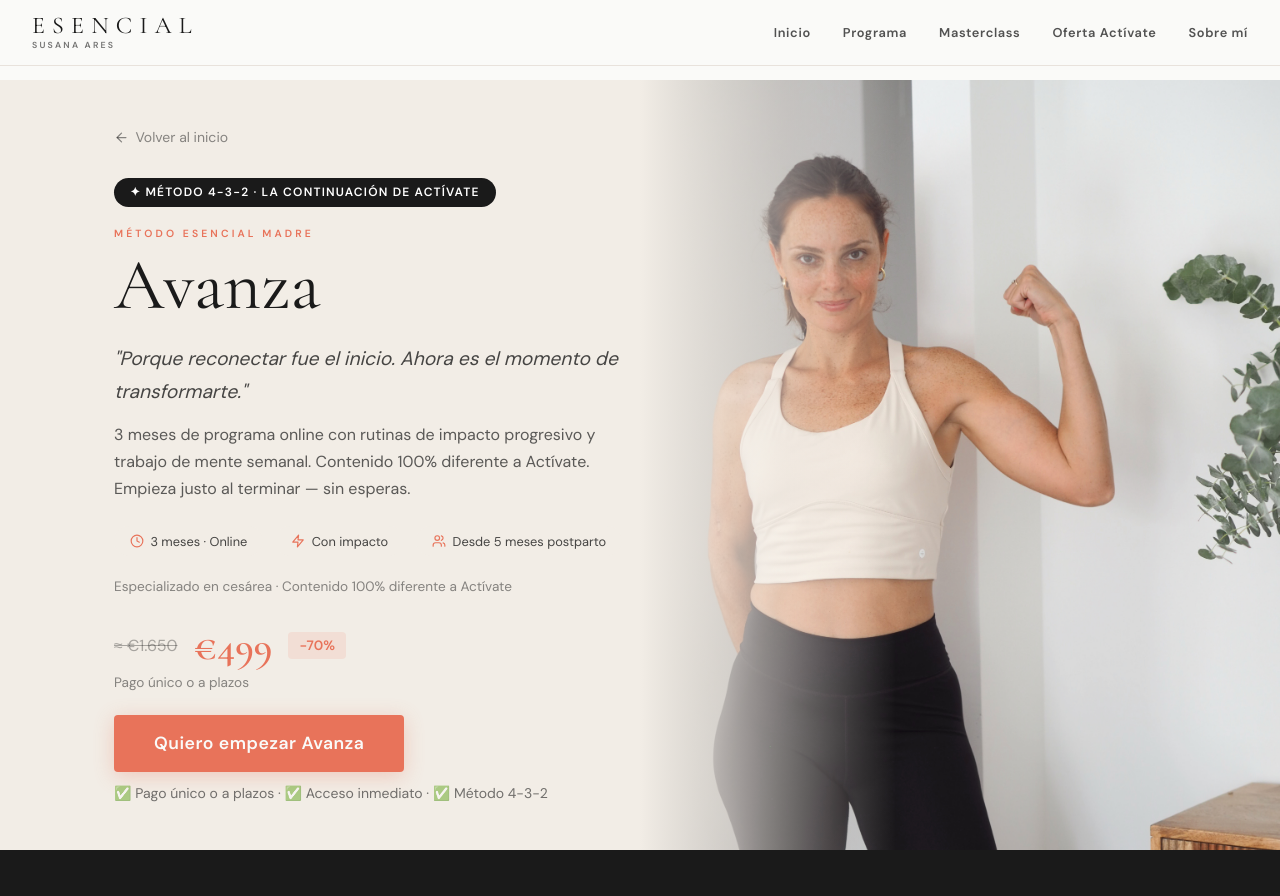
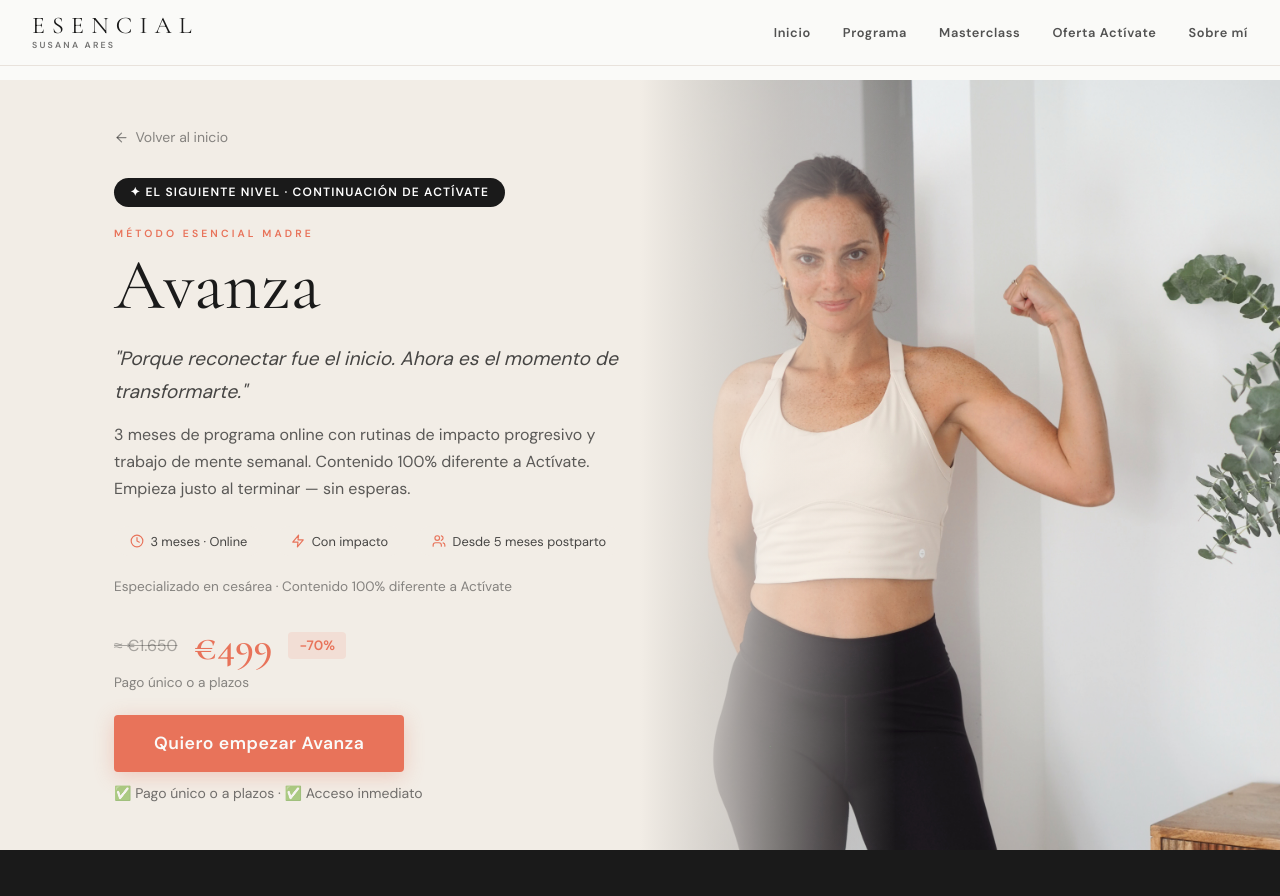
Before and after one commit to susanaaresla-lab/esencial-susana, a React (Create React App) app: page /programa-avanza in a window 1280 px wide. Shown: the top 896 px of the page. Built offline with nearby package versions, Linux system fonts and the light colour scheme.

Commit message:
quitar método 4-3-2

```diff
--- a/src/pages/ListaEsperaAvanzaPage.js
+++ b/src/pages/ListaEsperaAvanzaPage.js
@@ -78,7 +78,7 @@ export default function ListaEsperaAvanzaPage() {
 
           <div style={{ maxWidth: 520 }}>
             <div style={{ display: 'inline-flex', alignItems: 'center', gap: '0.5rem', background: 'var(--black)', color: 'white', fontWeight: 700, fontSize: '0.75rem', letterSpacing: '0.1em', textTransform: 'uppercase', padding: '0.4rem 1rem', borderRadius: 999, marginBottom: '1.25rem' }}>
-              ✦ Método 4-3-2 · La continuación de Actívate
+              ✦ El siguiente nivel · Continuación de Actívate
             </div>
             <div className="t-label" style={{ color: 'var(--coral)', marginBottom: '0.5rem' }}>Método Esencial Madre</div>
             <h1 className="t-serif" style={{ fontSize: 'clamp(2.5rem, 6vw, 4.5rem)', lineHeight: 1.05, color: 'var(--black)', marginBottom: '1.25rem', fontWeight: 400 }}>
@@ -111,7 +111,7 @@ export default function ListaEsperaAvanzaPage() {
               Quiero empezar Avanza
             </button>
             <p style={{ fontSize: '0.875rem', color: 'rgba(26,26,26,0.6)', marginTop: '0.75rem' }}>
-              ✅ Pago único o a plazos · ✅ Acceso inmediato · ✅ Método 4-3-2
+              ✅ Pago único o a plazos · ✅ Acceso inmediato
             </p>
           </div>
         </div>
```
